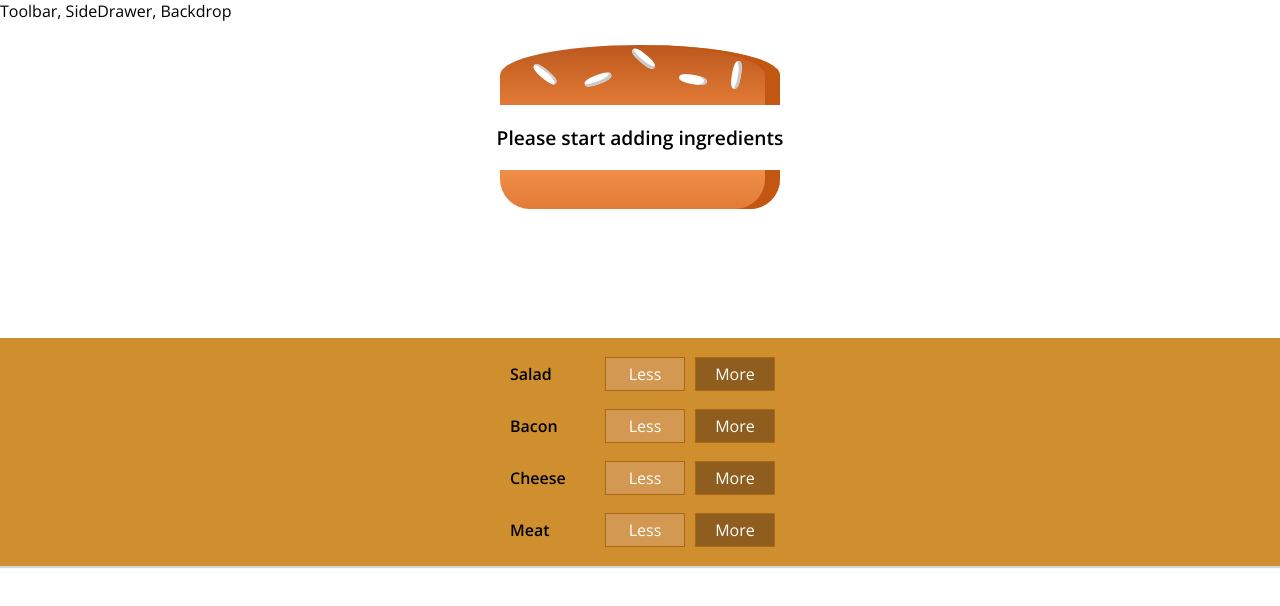
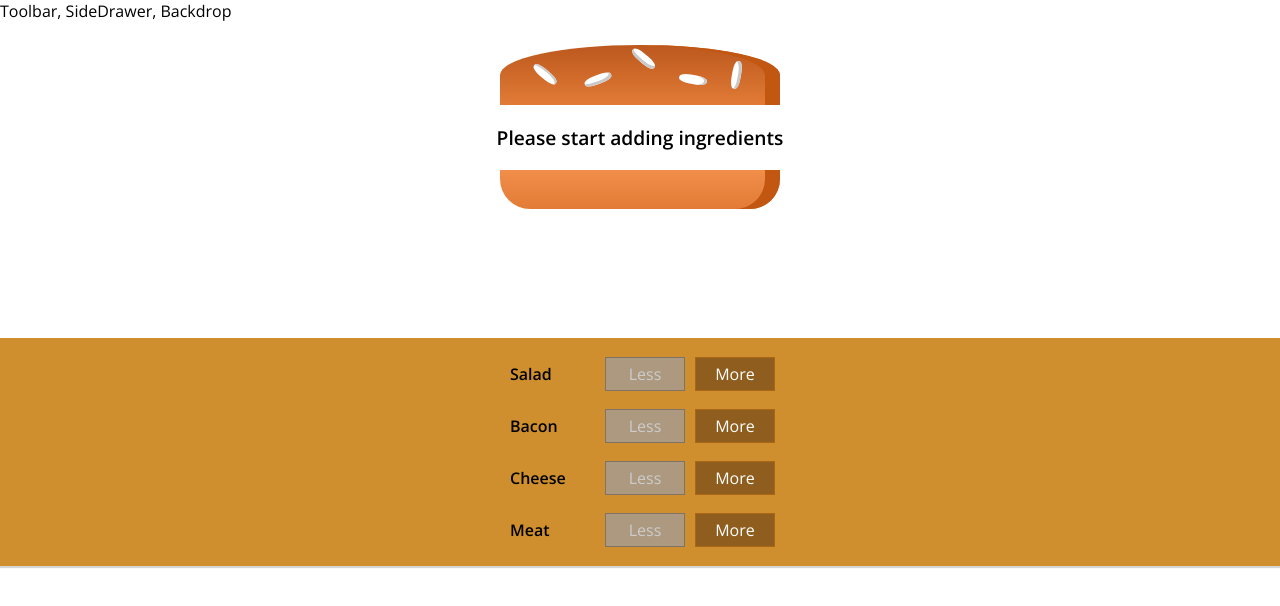
Before and after one commit to yuriyberezskyy/burger-project-frontend, a React app: page / in a window 1280 px wide. Shown: the top 606 px of the page. Built offline with nearby package versions, Linux system fonts and the light colour scheme.

Commit message:
added ingredientRemoved and also it's block if it's 0 or less

```diff
--- a/src/components/Burger/BuildControls/BuildControl/BuildControl.js
+++ b/src/components/Burger/BuildControls/BuildControl/BuildControl.js
@@ -5,7 +5,13 @@
   return (
     <div className={classes.BuildControl}>
       <div className={classes.Label}>{props.label}</div>
-      <button className={classes.Less}>Less</button>
+      <button
+        className={classes.Less}
+        onClick={props.removed}
+        disabled={props.disabled}
+      >
+        Less
+      </button>
       <button className={classes.More} onClick={props.added}>
         More
       </button>
--- a/src/components/Burger/BuildControls/BuildControls.js
+++ b/src/components/Burger/BuildControls/BuildControls.js
@@ -16,6 +16,8 @@
           key={ctrl.label}
           label={ctrl.label}
           added={() => props.ingredientAdded(ctrl.type)}
+          removed={() => props.ingredientRemoved(ctrl.type)}
+          disabled={props.disabled[ctrl.type]}
         />
       ))}
     </div>
--- a/src/containers/BurgerBuilder/BurgerBuilder.js
+++ b/src/containers/BurgerBuilder/BurgerBuilder.js
@@ -38,11 +38,44 @@
     });
   };
 
+  removeIngredientHandler = (type) => {
+    const oldCount = this.state.ingredients[type];
+    //array can't have any negative length
+    if (oldCount <= 0) {
+      return;
+    }
+    const updatedCount = oldCount - 1;
+    const updatedIngredients = {
+      ...this.state.ingredients,
+    };
+    updatedIngredients[type] = updatedCount;
+    const oldPrice = this.state.totalPrice;
+    const priceDeduction = INGREDIENT_PRICES[type];
+    const newPrice = oldPrice - priceDeduction;
+
+    this.setState({
+      totalPrice: newPrice,
+      ingredients: updatedIngredients,
+    });
+  };
+
   render() {
+    const disabledInfo = {
+      ...this.state.ingredients,
+    };
+
+    for (let key in disabledInfo) {
+      disabledInfo[key] = disabledInfo[key] <= 0;
+    }
+    console.log(disabledInfo);
     return (
       <Aux>
         <Burger ingredients={this.state.ingredients} />
-        <BuildControls ingredientAdded={this.addIngredientHandler} />
+        <BuildControls
+          ingredientAdded={this.addIngredientHandler}
+          ingredientRemoved={this.removeIngredientHandler}
+          disabled={disabledInfo}
+        />
       </Aux>
     );
   }
```
